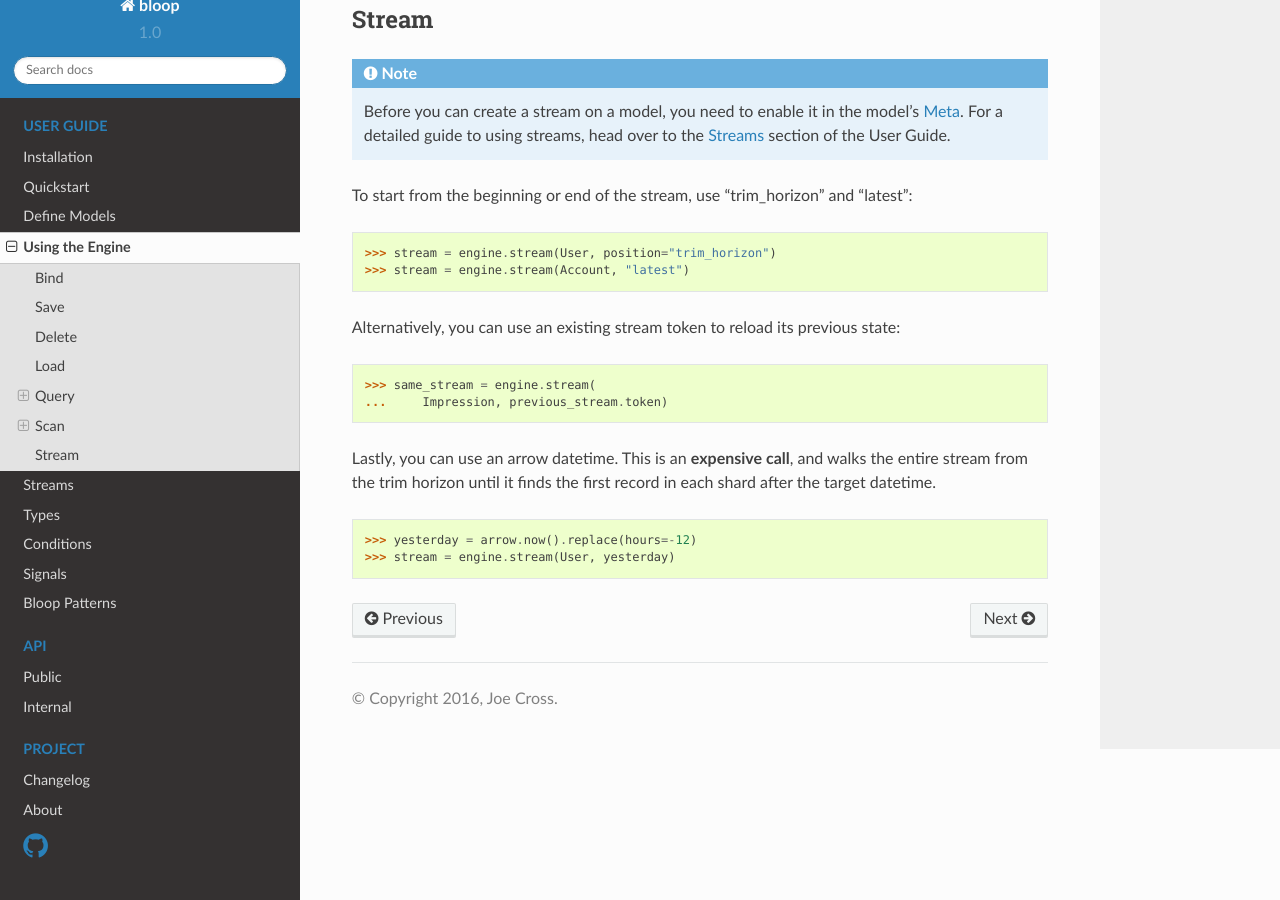
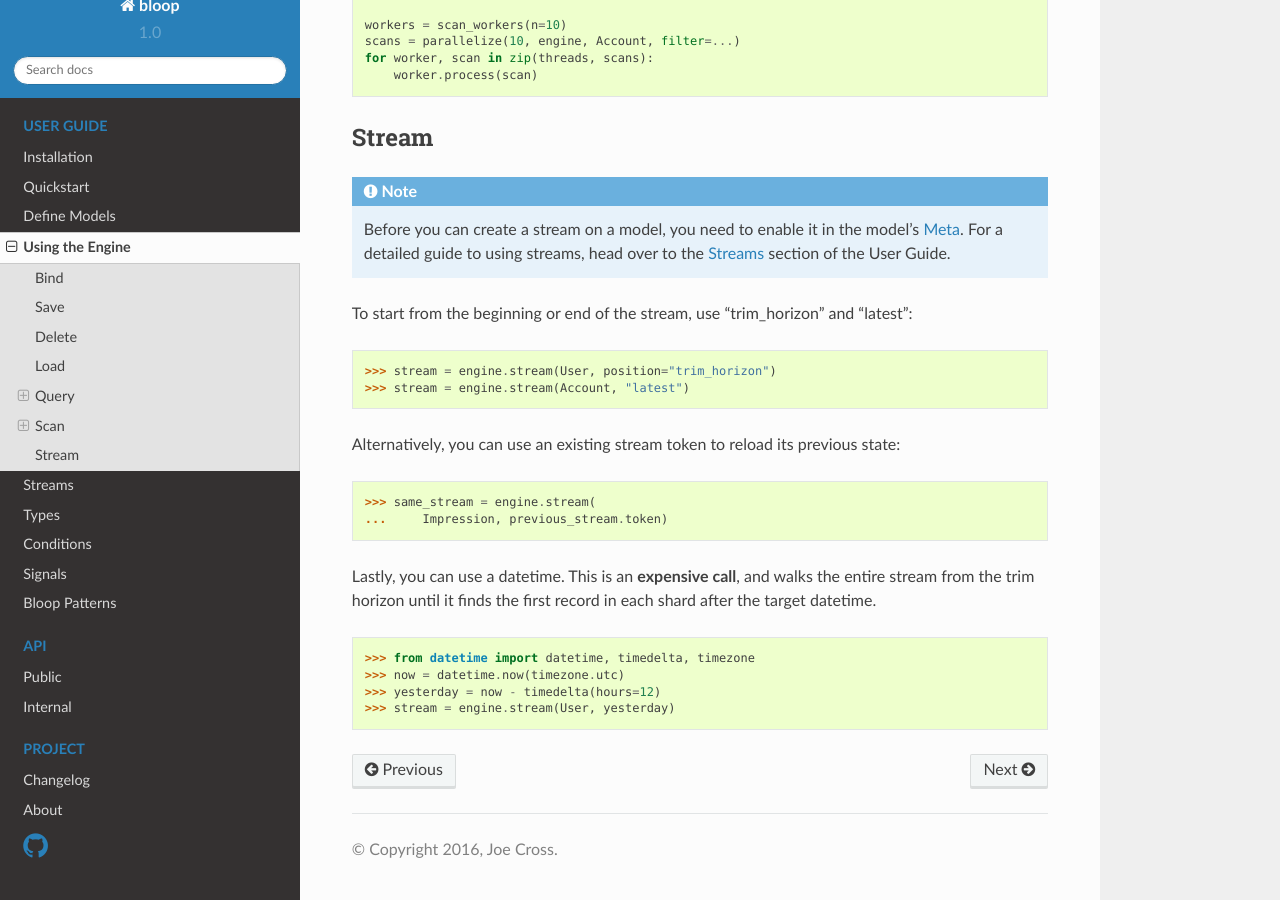
Before and after one commit to numberoverzero/bloop, a Sphinx documentation site: the page built from docs/user/engine.rst, in a window 1280 px wide and 900 px high, scrolled down 8075 px. Built offline with Sphinx 7.4.7 and the Read the Docs theme 2.0.0, drawn with Linux system fonts in a browser that asks for light colours; some of the changed text lies outside the part shown.

Commit message:
DateTime is now backed by non-naive utc-only datetimes #77

```diff
--- a/docs/api/public.rst
+++ b/docs/api/public.rst
@@ -372,7 +372,7 @@
         :annotation: = "S"
 
     .. attribute:: python_type
-        :annotation: = arrow.Arrow
+        :annotation: = datetime.datetime
 
     .. attribute:: timezone
         :annotation: = str
--- a/docs/user/engine.rst
+++ b/docs/user/engine.rst
@@ -77,10 +77,12 @@
 
 .. code-block:: pycon
 
+    >>> from datetime import datetime, timezone
+    >>> now = datetime.now(timezone.utc)
     >>> user = User(...)
     >>> engine.save(user)
     >>> tweet = Tweet(...)
-    >>> user.last_activity = arrow.now()
+    >>> user.last_activity = now
     >>> engine.save(user, tweet)
 
 You can perform optimistic saves with a ``condition``.  If a condition is not met when DynamoDB tries to apply the
@@ -140,9 +142,11 @@
 
 .. code-block:: pycon
 
+    >>> from datetime import datetime, timedelta, timezone
     >>> engine.delete(user, tweet)
     >>> engine.delete(tps_report, atomic=True)
-    >>> cutoff = arrow.now().repalce(years=-2)
+    >>> now = datetime.now(timezone.utc)
+    >>> cutoff = now - timedelta(years=2)
     >>> engine.delete(
     ...     account,
     ...     condition=Account.last_login < cutoff)
@@ -296,8 +300,11 @@
 
 .. code-block:: pycon
 
+    >>> from datetime import datetime, timedelta, timezone
+    >>> now = datetime.now(timezone.utc)
+    >>> recent = now - timedelta(days=30)
     >>> key_condition = owned_by_stacy & at_least_one_mil
-    >>> exclude_recent = Account.created_on < arrow.now().replace(days=-30)
+    >>> exclude_recent = Account.created_on < recent
     >>> q = engine.query(Account.by_balance,
     ...     key=key_condition,
     ...     filter=exclude_recent)
@@ -472,10 +479,12 @@
     >>> same_stream = engine.stream(
     ...     Impression, previous_stream.token)
 
-Lastly, you can use an arrow datetime.  This is an **expensive call**, and walks the entire stream from the trim
+Lastly, you can use a datetime.  This is an **expensive call**, and walks the entire stream from the trim
 horizon until it finds the first record in each shard after the target datetime.
 
 .. code-block:: pycon
 
-    >>> yesterday = arrow.now().replace(hours=-12)
+    >>> from datetime import datetime, timedelta, timezone
+    >>> now = datetime.now(timezone.utc)
+    >>> yesterday = now - timedelta(hours=12)
     >>> stream = engine.stream(User, yesterday)
--- a/setup.py
+++ b/setup.py
@@ -16,7 +16,6 @@
                 return eval(line.split("=")[-1])
 
 REQUIREMENTS = [
-    "arrow==0.8.0",  # TODO remove
     "blinker==1.4",
     "boto3==1.4.1",
     "declare==0.9.11",
```
Also changed, not shown: docs/user/models.rst (+4 -3 lines), docs/user/streams.rst (+7 -3 lines), docs/user/types.rst (+5 -4 lines), 3 other files.
